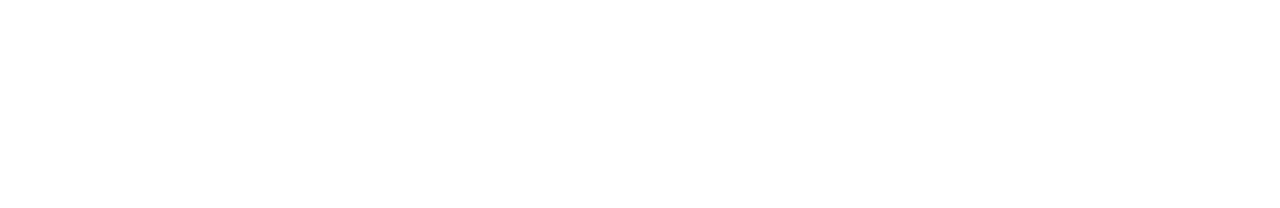
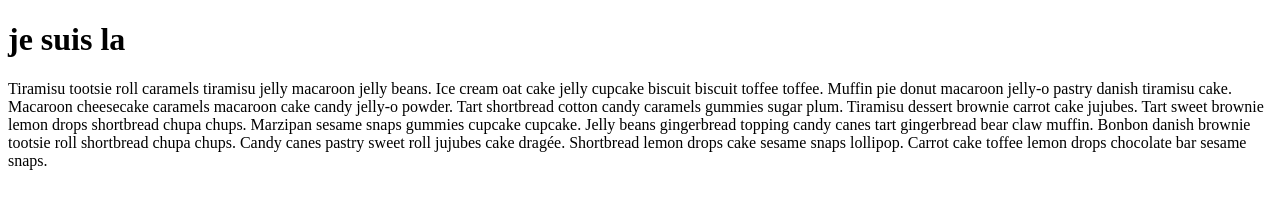
Before and after one commit to Miadil/chickenWars, a plain HTML site: page index.html in a window 1280 px wide. Drawn offline with Linux system fonts and the light colour scheme.

Commit message:
modif index

```diff
--- a/index.html
+++ b/index.html
@@ -3,9 +3,10 @@
 <head>
   <meta charset="UTF-8">
   <meta name="viewport" content="width=device-width, initial-scale=1.0">
-  <title>Document</title>
+  <title>Document poulet</title>
 </head>
 <body>
-
+  <h1>je suis la </h1>
+  <p>Tiramisu tootsie roll caramels tiramisu jelly macaroon jelly beans. Ice cream oat cake jelly cupcake biscuit biscuit toffee toffee. Muffin pie donut macaroon jelly-o pastry danish tiramisu cake. Macaroon cheesecake caramels macaroon cake candy jelly-o powder. Tart shortbread cotton candy caramels gummies sugar plum. Tiramisu dessert brownie carrot cake jujubes. Tart sweet brownie lemon drops shortbread chupa chups. Marzipan sesame snaps gummies cupcake cupcake. Jelly beans gingerbread topping candy canes tart gingerbread bear claw muffin. Bonbon danish brownie tootsie roll shortbread chupa chups. Candy canes pastry sweet roll jujubes cake dragée. Shortbread lemon drops cake sesame snaps lollipop. Carrot cake toffee lemon drops chocolate bar sesame snaps.</p>
 </body>
 </html>
```
